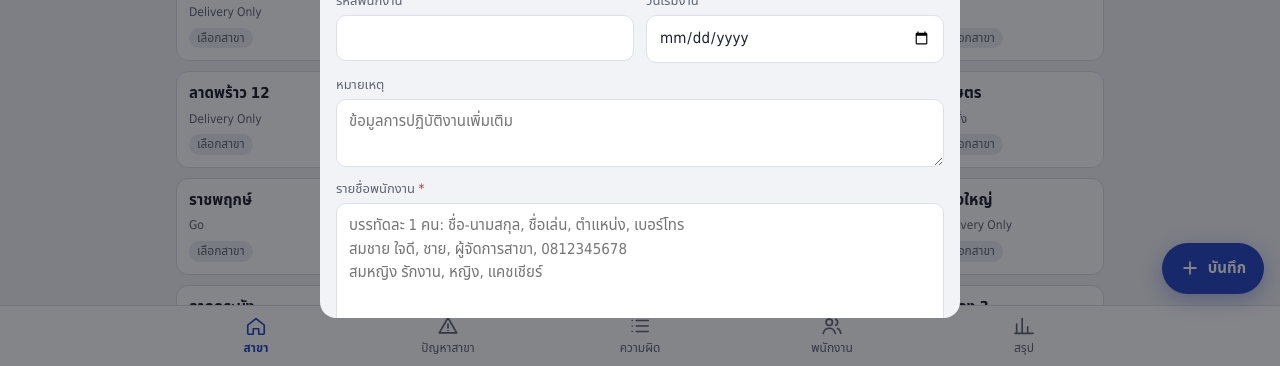
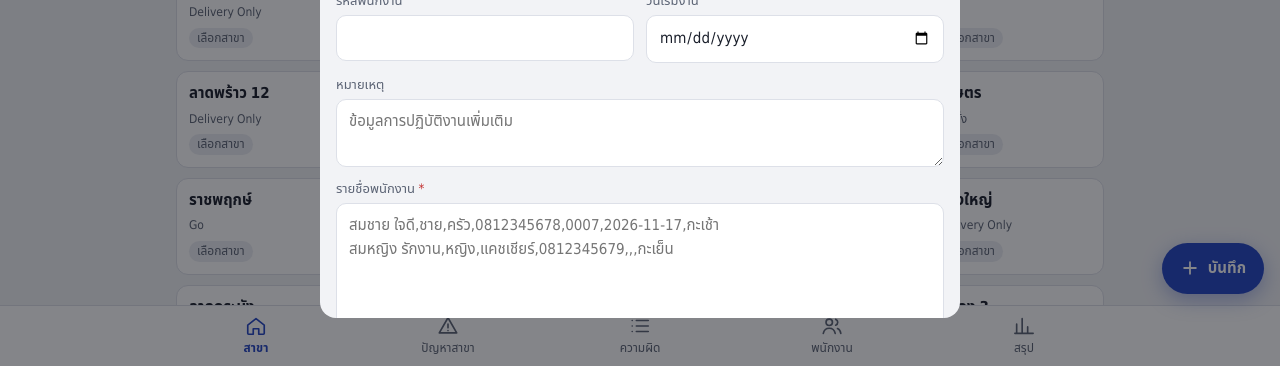
Before and after one commit to STREAMCIRCLE-bit/XingXingGroup, a plain HTML site: page index.html in a window 1280 px wide. Both pictures are taken after a click on the button "+ เพิ่มพนักงาน". Shown: the part 434-800 px from the top of the page. Drawn offline with Linux system fonts and the light colour scheme; a web font is replaced by a local one.

Commit message:
Accept optional employee code, start date and notes in bulk entry

```diff
--- a/index.html
+++ b/index.html
@@ -547,7 +547,7 @@ function openEmployeeForm(existing, branchId) {
   const br = branchSelect("e-branch", e.branchId || branchId || "", { any: "— เลือกสาขา —" });
   const st = h("select", { id: "e-status" }, h("option", { value: "active", text: "ทำงานอยู่" }), h("option", { value: "left", text: "พ้นสภาพ / ลาออก" }));
   st.value = e.status || "active";
-  const bulk = h("textarea", { id: "e-bulk", style: "min-height:160px", placeholder: "บรรทัดละ 1 คน: ชื่อ-นามสกุล, ชื่อเล่น, ตำแหน่ง, เบอร์โทร\nสมชาย ใจดี, ชาย, ผู้จัดการสาขา, 0812345678\nสมหญิง รักงาน, หญิง, แคชเชียร์" });
+  const bulk = h("textarea", { id: "e-bulk", style: "min-height:160px", placeholder: "สมชาย ใจดี,ชาย,ครัว,0812345678,0007,2026-11-17,กะเช้า\nสมหญิง รักงาน,หญิง,แคชเชียร์,0812345679,,,กะเย็น" });
   const bulkPrev = h("div", { class: "progress", "aria-live": "polite" });
   const parseBulk = () => bulk.value.split(/\r?\n/).map(l => l.split(/\t|,/).map(x => x.trim())).filter(c => c[0]);
   bulk.addEventListener("input", () => { const n = parseBulk().length; bulkPrev.textContent = n ? `จะเพิ่ม ${n} คน` : ""; });
@@ -560,13 +560,13 @@ function openEmployeeForm(existing, branchId) {
     existing ? fld("สถานะ", st) : null, fld("หมายเหตุ", remark));
   const many = h("div", { class: "form", hidden: true },
     fld("รายชื่อพนักงาน", bulk, true),
-    h("div", { style: "font-size:13px;color:var(--muted)", text: "คัดลอกจาก Excel มาวางได้เลย (คอลัมน์ ชื่อ, ชื่อเล่น, ตำแหน่ง, เบอร์โทร) ส่งรายชื่อให้ทีมกลางตรวจสอบ" }), bulkPrev);
+    h("div", { style: "font-size:13px;color:var(--muted)", text: "วางจาก Excel หรือคั่นด้วยจุลภาค บรรทัดละ 1 คน ตามลำดับ ชื่อ-นามสกุล, ชื่อเล่น, ตำแหน่ง, เบอร์โทร, รหัสพนักงาน, วันเริ่มงาน (เช่น 2026-11-17), หมายเหตุ กรอกเฉพาะชื่อก็ได้ หากเว้นช่องกลางให้คงตัวคั่นไว้" }), bulkPrev);
   const tabs = existing ? null : h("div", { class: "seg", role: "group", "aria-label": "วิธีเพิ่ม" },
     h("button", { type: "button", "aria-pressed": "true", text: "ทีละคน", onclick: ev => setMode("one", ev) }),
     h("button", { type: "button", "aria-pressed": "false", text: "หลายคนพร้อมกัน", onclick: ev => setMode("many", ev) }));
   function setMode(m) { mode = m; one.hidden = m !== "one"; many.hidden = m !== "many"; [...tabs.children].forEach((b, k) => b.setAttribute("aria-pressed", (k === 0) === (m === "one") ? "true" : "false")); save.textContent = m === "one" ? "เพิ่มพนักงาน" : "เพิ่มทั้งหมด"; err.textContent = ""; }
   const form = h("form", { class: "form", novalidate: true }, tabs, fld("สาขา", br, true), one, many, err, save);
-  connect(form,"เพิ่มพนักงาน",br,()=>mode==="many"?{"รายชื่อพนักงาน":bulk.value.trim()}:({"ชื่อพนักงาน":name.value.trim(),"ชื่อเล่น":nick.value.trim(),"ตำแหน่ง":pos.value.trim(),"เบอร์โทร":phone.value.trim(),"รหัสพนักงาน":code.value.trim(),"วันเริ่มงาน":start.value.trim(),"หมายเหตุ":remark.value.trim()}),[]);
+  connect(form,"เพิ่มพนักงาน",br,()=>mode==="many"?{"รายชื่อพนักงาน":bulk.value}:({"ชื่อพนักงาน":name.value.trim(),"ชื่อเล่น":nick.value.trim(),"ตำแหน่ง":pos.value.trim(),"เบอร์โทร":phone.value.trim(),"รหัสพนักงาน":code.value.trim(),"วันเริ่มงาน":start.value.trim(),"หมายเหตุ":remark.value.trim()}),[]);
 }
 
 function connect(form,type,branch,fields,photos) {
```
Also changed, not shown: 1 other file.
